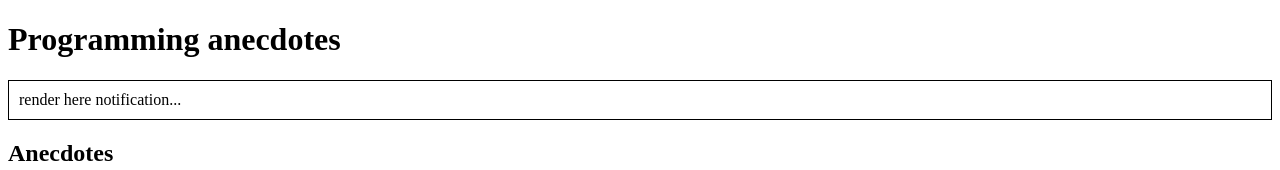
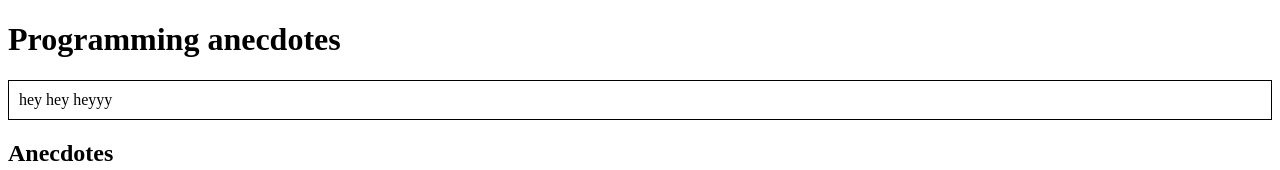
Before and after one commit to FeisEater/pavelfullstackexercise, a React (Create React App) app in the folder osa6/: page / in a window 1280 px wide. Shown: the top 170 px of the page. Built offline with nearby package versions, Linux system fonts and the light colour scheme.

Commit message:
tehtävät 6.2 6.3

```diff
--- a/osa6/src/App.js
+++ b/osa6/src/App.js
@@ -10,7 +10,7 @@
     return (
       <div>
         <h1>Programming anecdotes</h1>
-        <Notification />
+        <Notification store={this.props.store} />
         <AnecdoteList store={this.props.store} />
         <AnecdoteForm store={this.props.store} />
       </div>
--- a/osa6/src/components/AnecdoteForm.js
+++ b/osa6/src/components/AnecdoteForm.js
@@ -1,13 +1,11 @@
 import React from 'react'
+import { createAnecdote } from '../reducers/anecdoteReducer'
 
 class AnecdoteForm extends React.Component {
   handleSubmit = (e) => {
     e.preventDefault()
     const content = e.target.anecdote.value
-    this.props.store.dispatch({
-      type: 'CREATE',
-      content
-    })
+    this.props.store.dispatch(createAnecdote(content))
 
     e.target.anecdote.value = ''
   }
--- a/osa6/src/components/AnecdoteList.js
+++ b/osa6/src/components/AnecdoteList.js
@@ -2,7 +2,7 @@
 
 class AnecdoteList extends React.Component {
   render() {
-    const anecdotes = this.props.store.getState()
+    const anecdotes = this.props.store.getState().anecdotes
     return (
       <div>
         <h2>Anecdotes</h2>
--- a/osa6/src/components/Notification.js
+++ b/osa6/src/components/Notification.js
@@ -9,7 +9,7 @@
     }
     return (
       <div style={style}>
-        render here notification...
+        {this.props.store.getState().notification}
       </div>
     )
   }
--- a/osa6/src/index.js
+++ b/osa6/src/index.js
@@ -1,6 +1,6 @@
-import React from 'react';
-import ReactDOM from 'react-dom';
-import App from './App';
+import React from 'react'
+import ReactDOM from 'react-dom'
+import App from './App'
 import store from './store'
 
 
--- a/osa6/src/reducers/anecdoteReducer.js
+++ b/osa6/src/reducers/anecdoteReducer.js
@@ -19,12 +19,14 @@
 
 const initialState = anecdotesAtStart.map(asObject)
 
+export const createAnecdote = (content) => { return { type: 'CREATE', content } }
+
 const reducer = (store = initialState, action) => {
   if (action.type==='VOTE') {
     const old = store.filter(a => a.id !==action.id)
     const voted = store.find(a => a.id === action.id)
 
-    return [...old, { ...voted, votes: voted.votes+1} ]
+    return [...old, { ...voted, votes: voted.votes+1 } ]
   }
   if (action.type === 'CREATE') {
 
--- /dev/null
+++ b/osa6/src/reducers/notificationReducer.js
@@ -0,0 +1,8 @@
+const reducer = (store = 'hey hey heyyy', action) => {
+  if (action.type === 'INFO') {
+    return action.msg
+  }
+  return store
+}
+
+export default reducer
--- a/osa6/src/store.js
+++ b/osa6/src/store.js
@@ -1,5 +1,11 @@
-import { createStore } from 'redux'
-import reducer from './reducers/anecdoteReducer'
+import { createStore, combineReducers } from 'redux'
+import anecdoteReducer from './reducers/anecdoteReducer'
+import notificationReducer from './reducers/notificationReducer'
+
+const reducer = combineReducers({
+  anecdotes: anecdoteReducer,
+  notification: notificationReducer
+})
 
 const store = createStore(reducer)
 
```
Lines whose indentation alone changed are shown as unchanged.
